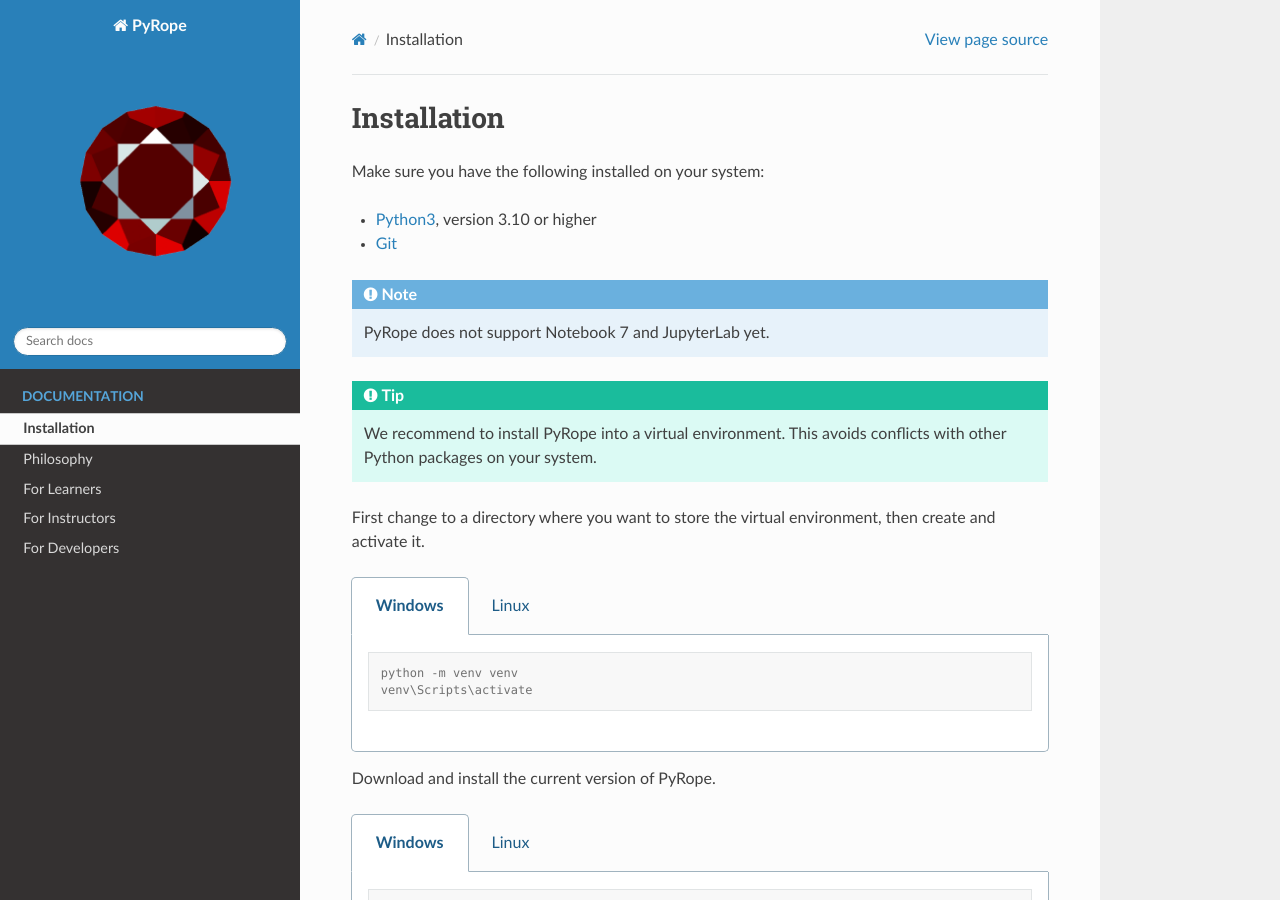
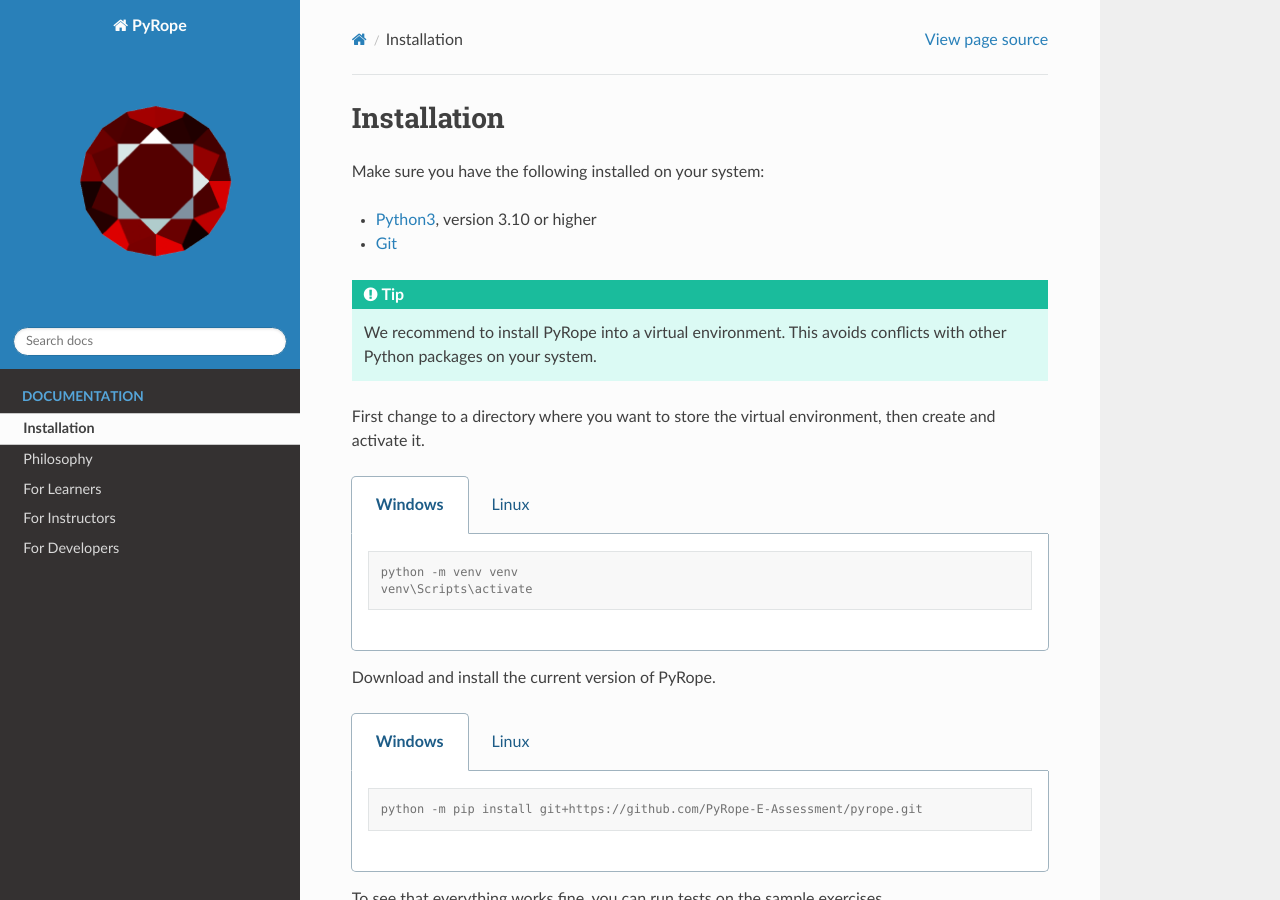
Before and after one commit to PyRope-E-Assessment/pyrope, a Sphinx documentation site: the page built from docs/installation.rst, in a window 1280 px wide and 900 px high. Built offline with Sphinx 7.4.7 and the Read the Docs theme 3.1.0, drawn with Linux system fonts in a browser that asks for light colours.

Commit message:
DOCS: pyrope is notebook7 and jupyterlab compatible

```diff
--- a/docs/installation.rst
+++ b/docs/installation.rst
@@ -7,9 +7,6 @@
 * `Python3 <https://www.python.org/downloads>`_, version 3.10 or
   higher
 * `Git <https://git-scm.com/downloads>`_
-
-.. note::
-  PyRope does not support Notebook 7 and JupyterLab yet.
 
 .. tip::
   We recommend to install PyRope into a virtual environment. This avoids
```
